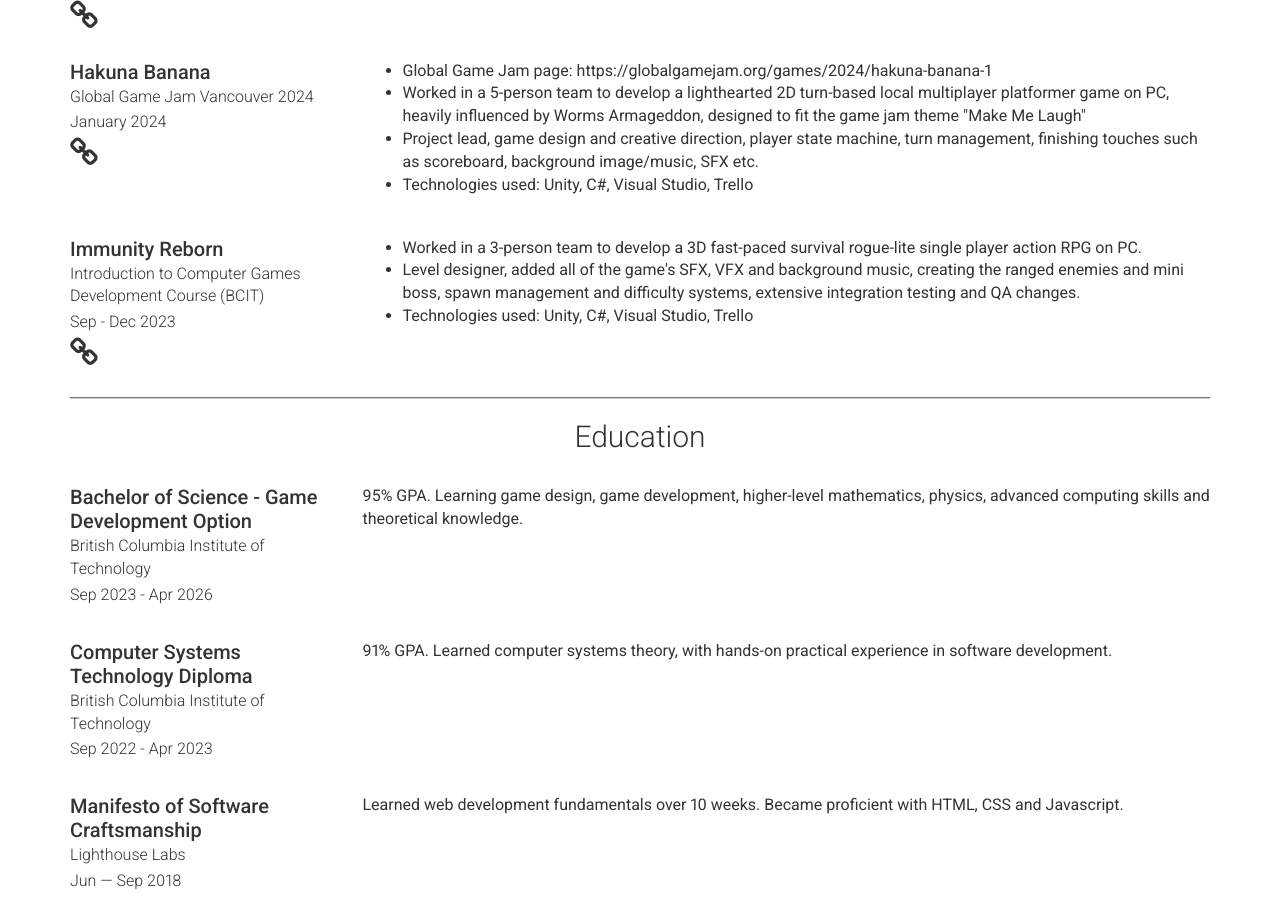
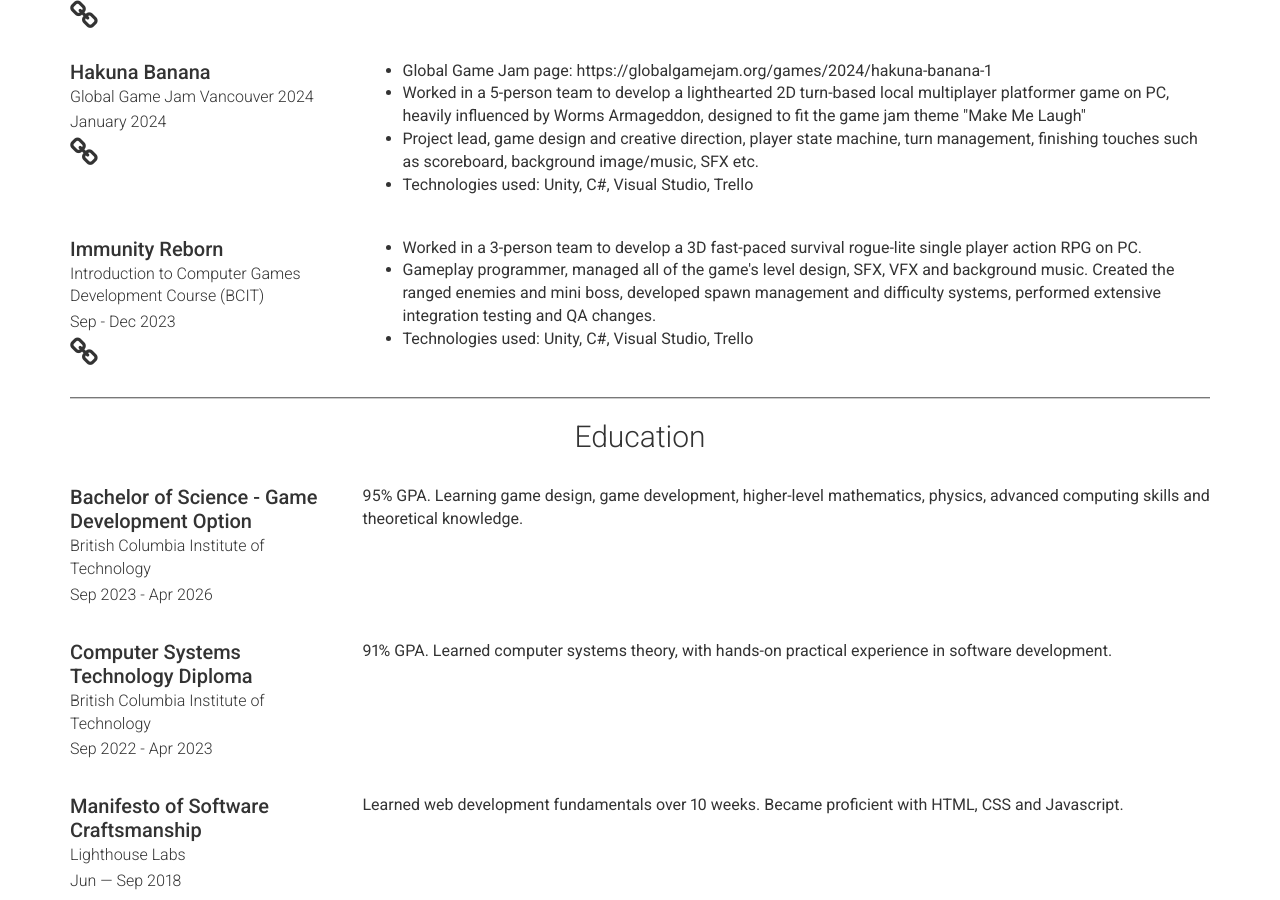
Before and after one commit to DelaineWTan/delainewtan.github.io, a Jekyll site: the page built from index.md, in a window 1280 px wide and 900 px high, scrolled down 1056 px. Built offline with Jekyll 4.4.1, drawn with Linux system fonts in a browser that asks for light colours.

Commit message:
Cleanup wording.

```diff
--- a/_data/projects.yml
+++ b/_data/projects.yml
@@ -28,5 +28,5 @@
   # github:
   description_list:
     - text: Worked in a 3-person team to develop a 3D fast-paced survival rogue-lite single player action RPG on PC.
-    - text: Level designer, added all of the game's SFX, VFX and background music, creating the ranged enemies and mini boss, spawn management and difficulty systems, extensive integration testing and QA changes.
+    - text: Gameplay programmer, managed all of the game's level design, SFX, VFX and background music. Created the ranged enemies and mini boss, developed spawn management and difficulty systems, performed extensive integration testing and QA changes.
     - text: "Technologies used: Unity, C#, Visual Studio, Trello"
```
